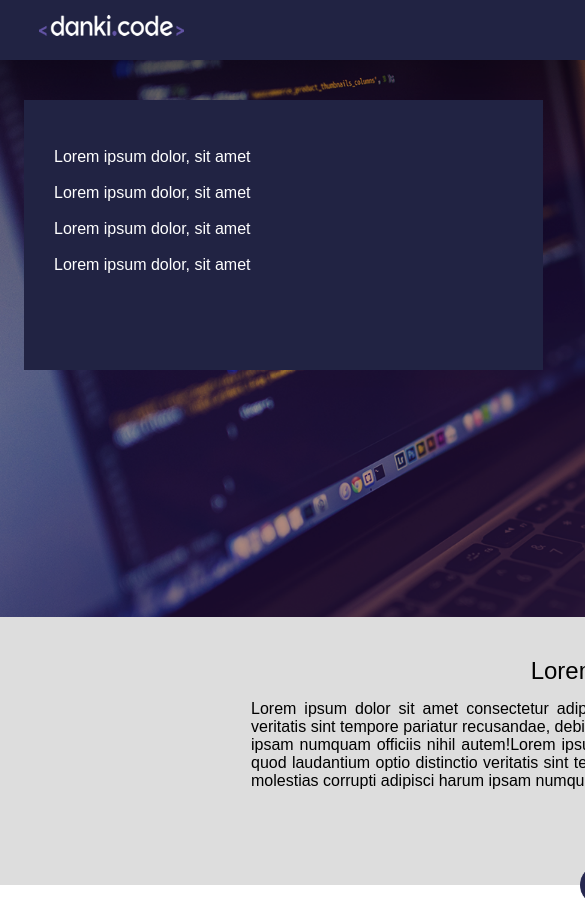
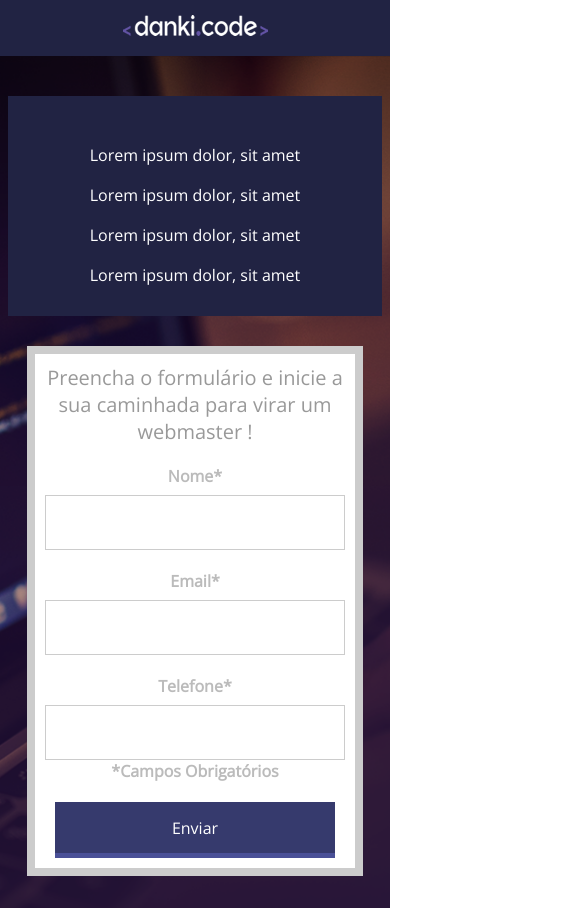
Before and after one commit to DAIA2021/Projeto_01LandingPage, a plain HTML site: page index.html in a window 390 px wide. Shown: the top 908 px of the page, 585 px wide, since content can reach past the window. Drawn offline with nearby package versions, Linux system fonts and the light colour scheme; a web font is replaced by a local one.

Commit message:
Aplicando Responsividade

```diff
--- a/css/style.css
+++ b/css/style.css
@@ -2,7 +2,7 @@
 	margin:0;
 	padding: 0;
 	box-sizing:border-box;
-	font-family:Arial, Helvetica, sans-serif
+	font-family: 'Open Sans', sans-serif;
 }
 
 html,body {
@@ -14,14 +14,14 @@ html,body {
 }
 
 .center{
-	width: 1200px;
+	max-width:1280px ;
+	width: 100%;
 	margin: 0 auto;
-	padding:0 2% ;
 }
 
 .header{
-	min-width: 1200px;
 	width:100%;
+	padding: 0 2%;
 	height: 60px;
 	background-color:#212343 ;
 }
@@ -31,8 +31,8 @@ html,body {
 }
 
 .container-banner{
-	min-width:1200px ;
 	width: 100%;
+	padding: 0 2%;
 	height:557px ;
 	background-image: url('../imagens/header_bg.png');
 	background-size: cover;
@@ -132,7 +132,7 @@ html,body {
 }
 
 .container-2{
-	min-width: 1200px;
+
 	padding:40px 0 ;
 	background-color: #DDDDDD;
 	text-align: center;
@@ -144,7 +144,8 @@ html,body {
 
 .container-2 p {
 	margin: 15px 0;
-	width:698px ;
+	width:100%;
+	max-width:768px ;
 	display: inline-block;
 	text-align: justify;
 }
@@ -162,8 +163,7 @@ html,body {
 }
 
 .section-1{
-	min-width:1200px ;
-	padding:90px 0 ;
+	padding:90px 2% ;
 }
 
 .section-1 h2 {
@@ -206,3 +206,93 @@ html,body {
 	margin-top: 8px;
 	text-align: center;
 }
+
+@media screen and (max-width: 1024px) {
+	.header {
+		width: 100%;
+		height: auto;
+		padding: 15px 0;
+		text-align: center;
+
+	}
+
+	.header img {
+		margin:0 ;
+	}
+
+	.container-list {
+		padding: 30px 0;
+		width: 40%;
+		float: left;
+		max-width:500px ;
+		height: auto;
+		margin-top: 40px;
+	}
+
+
+	.container-banner {
+		width: 100%;
+		padding: 40px 2%;
+		height:auto ;
+		text-align: center;
+
+	}
+
+	.form{
+		max-width: 400px;
+		padding: 10px;
+		width: 60%;
+		height: 100%;
+		float: right;
+		top: 0;
+	}
+
+	.input-container input[type=text] {
+		width:100% ;
+		height: 55px;
+
+	}
+
+
+
+	.form input[type= submit] {
+		max-width:280px ;
+		height: 56px;
+		width:100% ;
+
+	}
+
+	@media screen and (max-width: 768px) {
+		.container-2 {
+			padding-right:4% ;
+			padding-left: 4%;
+		}
+
+		.container-list{
+			margin-top:0 ;
+			float: none;
+			display: inline-block;
+			width:100% ;
+		}
+
+		.form {
+			float: none;
+			display: inline-block;
+			width:90% ;
+			margin-top:30px ;
+
+		}
+
+		.container-single {
+			float: none;
+			display: inline-block;
+			width: 100%;
+			max-width:600px ;
+			padding:30px 0;
+		}
+	}
+
+
+
+
+}
--- a/index.html
+++ b/index.html
@@ -5,6 +5,7 @@
 	<meta name="viewport" content="width=device-width, initial-scale=1">
 	<title>Projeto 01</title>
 	<link rel="stylesheet" type="text/css" href="css/style.css">
+	<link href="https://fonts.googleapis.com/css2?family=Macondo&family=Open+Sans:ital,wght@0,300;0,400;1,300;1,400&display=swap" rel="stylesheet">
 </head>
 <body>
 	<div class="header">
@@ -17,6 +18,7 @@
 
 	<div class="container-banner">
 		<div class="center">
+		 <div>
 			<div class="container-list">
 				<ul>
 					<li>Lorem ipsum dolor, sit amet </li>
@@ -26,7 +28,8 @@
 				</ul>
 
 			</div>
-
+			 </div>
+			 <div>
 			<div class="form">
 				<h2>Preencha o formulário e inicie a sua caminhada para virar um webmaster !</h2>
 				<form >
@@ -54,6 +57,8 @@
 
 				</form>
 			</div><!--form-->
+			</div>
+			<div class="clear"></div>
 
 		</div><!--center-->
 
@@ -109,7 +114,7 @@
 		<p>Todos os direitos reservados </p>
 		<p>Av. Lorem Ipusm , silor exemplo 200- São Paulo SP </p>
 
-	</div>
+	</div> ,<!--falta aula 3 Finalizando Responsivo projeto 1-->
 
 </body>
 </html>
```
